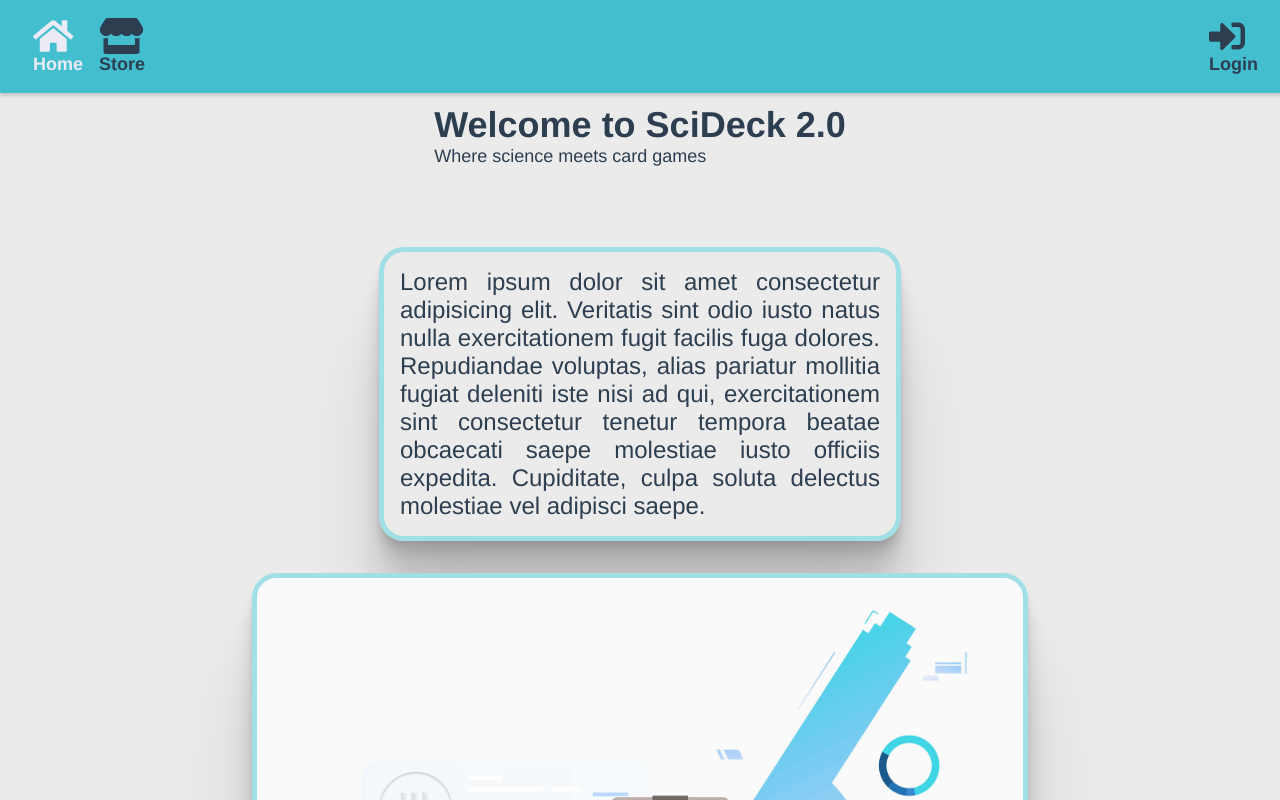
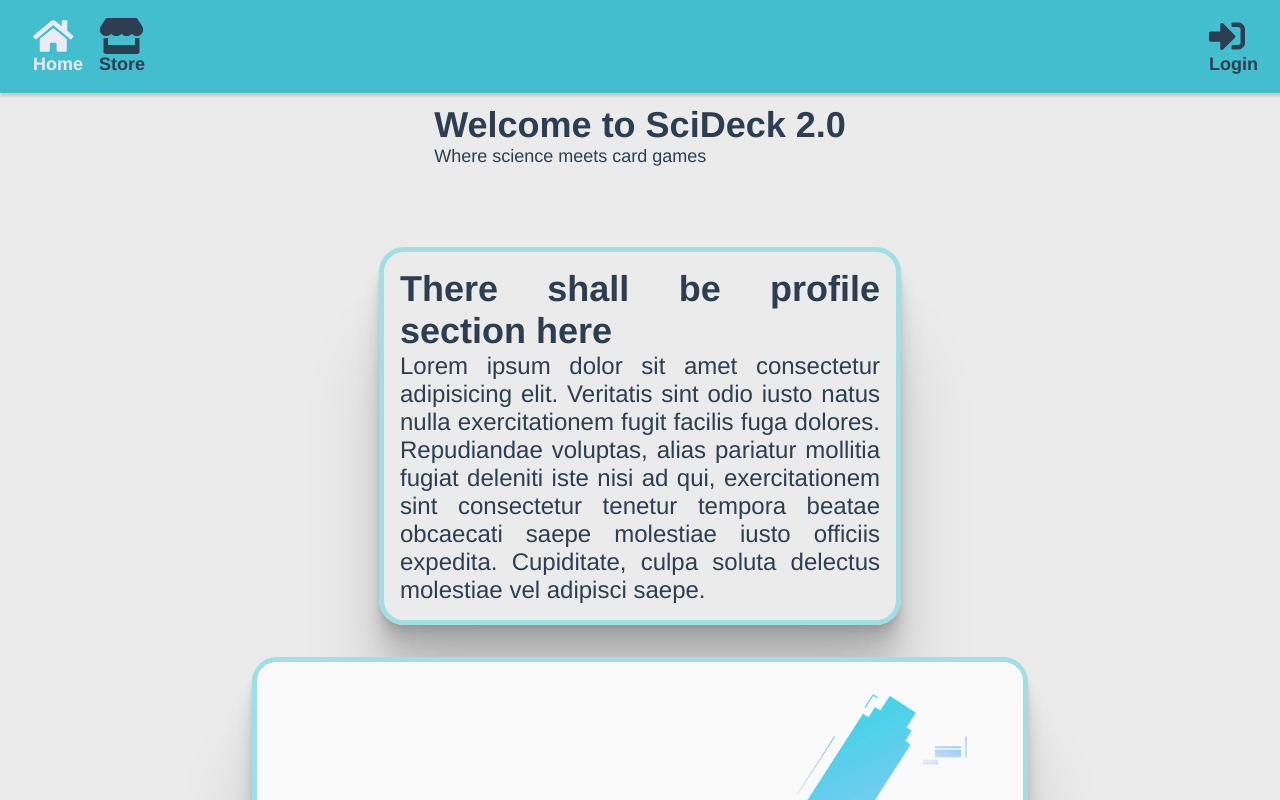
Before and after one commit to Muramatsu2602/vue-marketplace, a Vue app: page / in a window 1280 px wide. Shown: the top 800 px of the page. Built offline with nearby package versions, Linux system fonts and the light colour scheme.

Commit message:
Adding logged user's info in landing page

```diff
--- a/src/components/Header.vue
+++ b/src/components/Header.vue
@@ -181,6 +181,7 @@ export default defineComponent({
 
 #wallet span {
   margin-right: 0.5rem;
+  /* z-index: -1 !important; */
 }
 
 #walletButton {
--- a/src/mockServer/server.ts
+++ b/src/mockServer/server.ts
@@ -5,7 +5,7 @@ const user: { [key: string]: any } = {
   password: "123",
   status: "OK",
   token: "",
-  balance: 0,
+  balance: 200,
   cards: []
 };
 
@@ -24,7 +24,7 @@ export const Signup = async (name: string, username: string, password: string) =
   user.username = username;
   user.password = password;
   user.token = "superUltraLongToken";
-  user.balance = Math.floor(Math.random() * 1000);
+  user.balance = Math.floor(Math.random() * 1001);
 
   window.localStorage.setItem("tmp_marketplace_vue33", JSON.stringify(user));
 
@@ -89,7 +89,6 @@ export const sell = async (body: any) => {
   const idx = user.cards.findIndex((x: any) => x.id === body.card_id);
 
   user.cards.splice(idx, 1);
-
   window.localStorage.setItem("tmp_marketplace_vue33", JSON.stringify(user));
 
   return {
--- a/src/modules/me.ts
+++ b/src/modules/me.ts
@@ -74,49 +74,50 @@ const actions = {
     return false;
   },
 
+  // TODO: this crashes as soon as checkout button is activated
+  // async buy() {
+  //   const body = {
+  //     cards: state.cart.map(card => ({
+  //       id: card.id,
+  //       price: card.price
+  //     }))
+  //   };
+
+  //   const res = await buy(body);
+  //   if (res.status === "OK") {
+  //     // TODO: Aqui foi a chamada pro servidor e voltou ok
+
+  //     body.cards.forEach(card => {
+  //       const cardIdx = state.cart.findIndex(c => c.id === card.id);
+
+  //       console.log("Hi there", card.id, state.cart[cardIdx]);
+
+  //       state.list.push(state.cart[cardIdx]); // adding card to user's list
+  //       state.cart.splice(cardIdx, 1); // removing cards from checkout
+  //     });
+  //     mutations.setBalance(res.result.balance);
+  //   }
+
+  //   return res.status;
+  // },
+
   async buy() {
     const body = {
-      cards: state.cart.map(card => ({
-        id: card.id,
-        price: card.price
-      }))
+      cards: state.cart.map(card => card.id) // IDs array
     };
 
-    const res = await buy(body);
-    if (res.status === "OK") {
-      // TODO: Aqui foi a chamada pro servidor e voltou ok
+    // TODO: Aqui foi a chamada pro servidor e voltou ok
 
-      body.cards.forEach(card => {
-        const cardIdx = state.cart.findIndex(c => c.id === card.id);
+    body.cards.forEach(cardId => {
+      const cardIdx = state.cart.findIndex(c => c.id === cardId);
+      console.log(cardId, state.cart[cardIdx]);
 
-        console.log("Hi there", card.id, state.cart[cardIdx]);
+      state.list.push(state.cart[cardIdx]); // adding card to user's list
+      state.cart.splice(cardIdx, 1); // removing cards from checkout
+    });
 
-        state.list.push(state.cart[cardIdx]); // adding card to user's list
-        state.cart.splice(cardIdx, 1); // removing cards from checkout
-      });
-      mutations.setBalance(res.result.balance);
-    }
-
-    return res.status;
+    return "OK";
   },
-
-  // async buy() {
-  //   const body = {
-  //     cards: state.cart.map(card => card.id) // IDs array
-  //   };
-
-  //   // TODO: Aqui foi a chamada pro servidor e voltou ok
-
-  //   body.cards.forEach(cardId => {
-  //     const cardIdx = state.cart.findIndex(c => c.id === cardId);
-  //     console.log(cardId, state.cart[cardIdx]);
-
-  //     state.list.push(state.cart[cardIdx]); // adding card to user's list
-  //     state.cart.splice(cardIdx, 1); // removing cards from checkout
-  //   });
-
-  //   return "OK";
-  // },
 
   async sell(card: Card) {
     const body = {
--- a/src/views/Landing.vue
+++ b/src/views/Landing.vue
@@ -7,12 +7,16 @@
 
     <div class="body-section">
       <div class="about-text">
-        Lorem ipsum dolor sit amet consectetur adipisicing elit. Veritatis sint
-        odio iusto natus nulla exercitationem fugit facilis fuga dolores.
-        Repudiandae voluptas, alias pariatur mollitia fugiat deleniti iste nisi
-        ad qui, exercitationem sint consectetur tenetur tempora beatae obcaecati
-        saepe molestiae iusto officiis expedita. Cupiditate, culpa soluta
-        delectus molestiae vel adipisci saepe.
+        <h2 v-if="username">This is {{ name }}'s', aka {{ username }}.</h2>
+        <h2 v-else>There shall be profile section here</h2>
+        <div>
+          Lorem ipsum dolor sit amet consectetur adipisicing elit. Veritatis
+          sint odio iusto natus nulla exercitationem fugit facilis fuga dolores.
+          Repudiandae voluptas, alias pariatur mollitia fugiat deleniti iste
+          nisi ad qui, exercitationem sint consectetur tenetur tempora beatae
+          obcaecati saepe molestiae iusto officiis expedita. Cupiditate, culpa
+          soluta delectus molestiae vel adipisci saepe.
+        </div>
       </div>
       <div class="about-image">
         <img src="../assets/website/scientists.jpg" alt="science Background" />
@@ -21,6 +25,52 @@
   </div>
 </template>
 
+<script lang="ts">
+import useAuth from "@/modules/auth";
+import { computed, defineComponent } from "@vue/runtime-core";
+import router from "@/router/";
+import useMe from "@/modules/me";
+
+export default defineComponent({
+  components: {},
+
+  setup() {
+    const auth = useAuth();
+    const me = useMe();
+
+    const isLoggedIn = computed(() => auth.state.token);
+    const balance = computed(() => me.state.balance);
+    const cartCount = computed(() => me.state.cart.length);
+
+    const username = computed(() => auth.state.username);
+    const name = computed(() => auth.state.name);
+
+    const logOutHandler = () => {
+      auth.actions.logout();
+      router.push("/login");
+    };
+
+    const displayAlertHandler = () => {
+      alert("Hey there.... This is all thanks to Ingate Educa's platform...");
+    };
+
+    const myCollectionHandler = () => {
+      router.push("/collection");
+    };
+
+    return {
+      isLoggedIn,
+      username,
+      logOutHandler,
+      displayAlertHandler,
+      myCollectionHandler,
+      balance,
+      name,
+      cartCount,
+    };
+  },
+});
+</script>
 
 <style lang='scss' scoped>
 .container {
```
